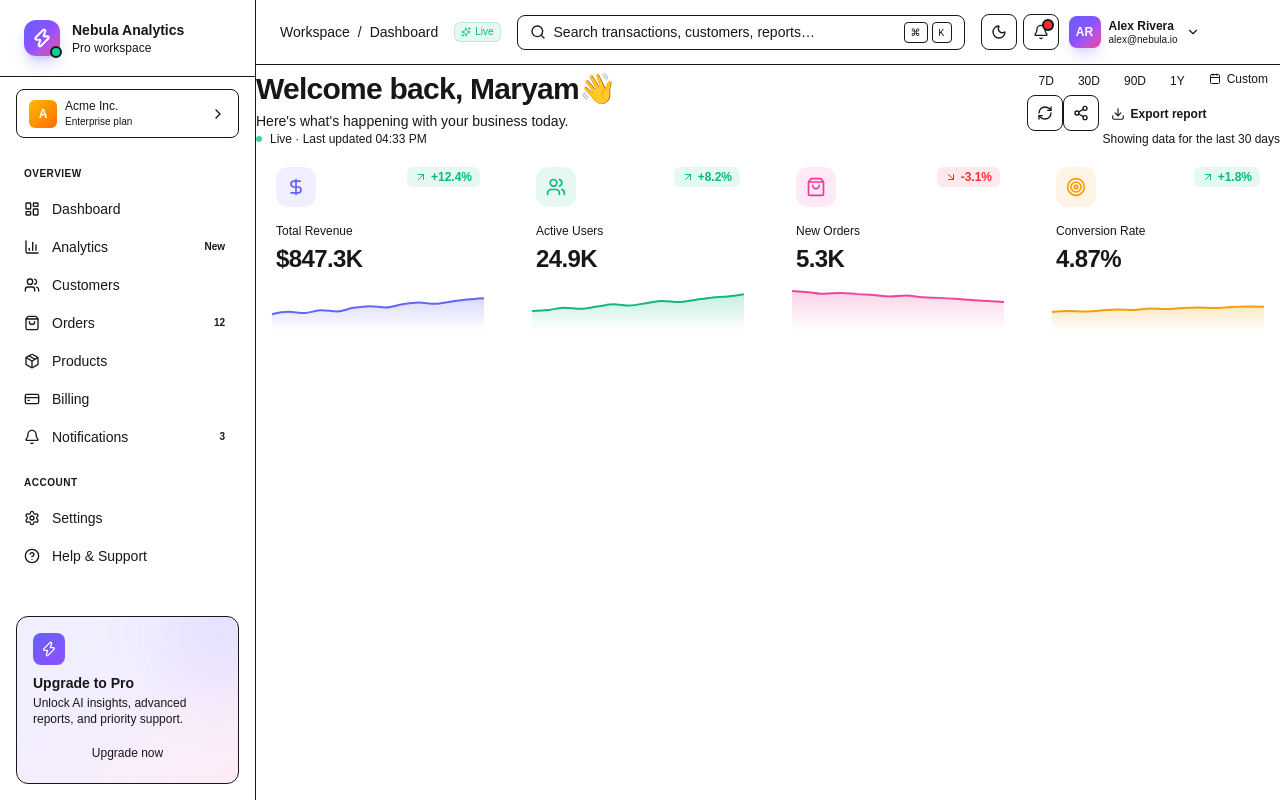
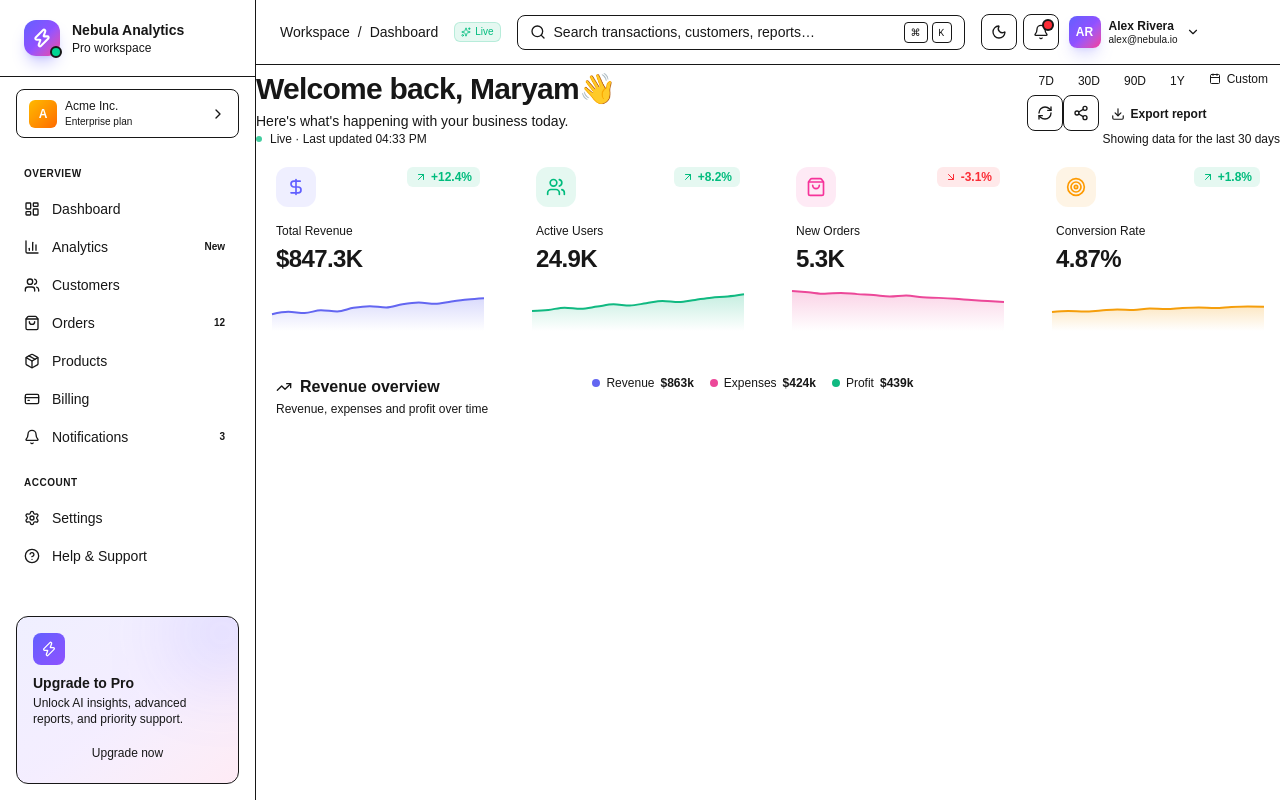
Before and after one commit to mrymsarabi/nextjs-admin-dashboard, a Next.js app: page / in a window 1280 px wide. Built offline with nearby package versions, Linux system fonts and the light colour scheme.

Commit message:
main page - charts - 1

```diff
--- a/src/app/page.tsx
+++ b/src/app/page.tsx
@@ -50,6 +50,17 @@ export default function DashboardPage() {
     const timer = setInterval(() => setLastUpdated(new Date()), 30000);
     return () => clearInterval(timer);
   }, []);
+
+  function LegendDot({ color, label, value }: { color: string; label: string; value: string }) {
+    return (
+      <div className="hidden sm:flex items-center gap-1.5">
+        <span className="w-2 h-2 rounded-full" style={{ backgroundColor: color }} />
+        <span className="text-muted">{label}</span>
+        <span className="font-semibold">{value}</span>
+      </div>
+    );
+  }
+
   return (
     <div className="flex min-h-screen bg-[rgb(var(--background))]">
       <Sidebar />
@@ -163,6 +174,34 @@ export default function DashboardPage() {
               delay={150}
             />
           </section>
+
+          {/* Main charts row */}
+          <section className="grid grid-cols-1 xl:grid-cols-3 gap-4">
+            {/* Revenue chart */}
+            <div className="card p-5 xl:col-span-2">
+              <div className="flex items-start justify-between mb-4">
+                <div>
+                  <h2 className="text-base font-semibold flex items-center gap-2">
+                    <TrendingUp className="w-4 h-4 text-[rgb(var(--accent))]" />
+                    Revenue overview
+                  </h2>
+                  <p className="text-xs text-muted mt-0.5">
+                    Revenue, expenses and profit over time
+                  </p>
+                </div>
+                <div className="flex items-center gap-4 text-xs">
+                  <LegendDot color="#6366f1" label="Revenue" value="$863k" />
+                  <LegendDot color="#ec4899" label="Expenses" value="$424k" />
+                  <LegendDot color="#10b981" label="Profit" value="$439k" />
+                </div>
+              </div>
+
+            </div>
+
+            <div>
+
+            </div>
+          </section>
         </main>
       </div>
     </div>
```
